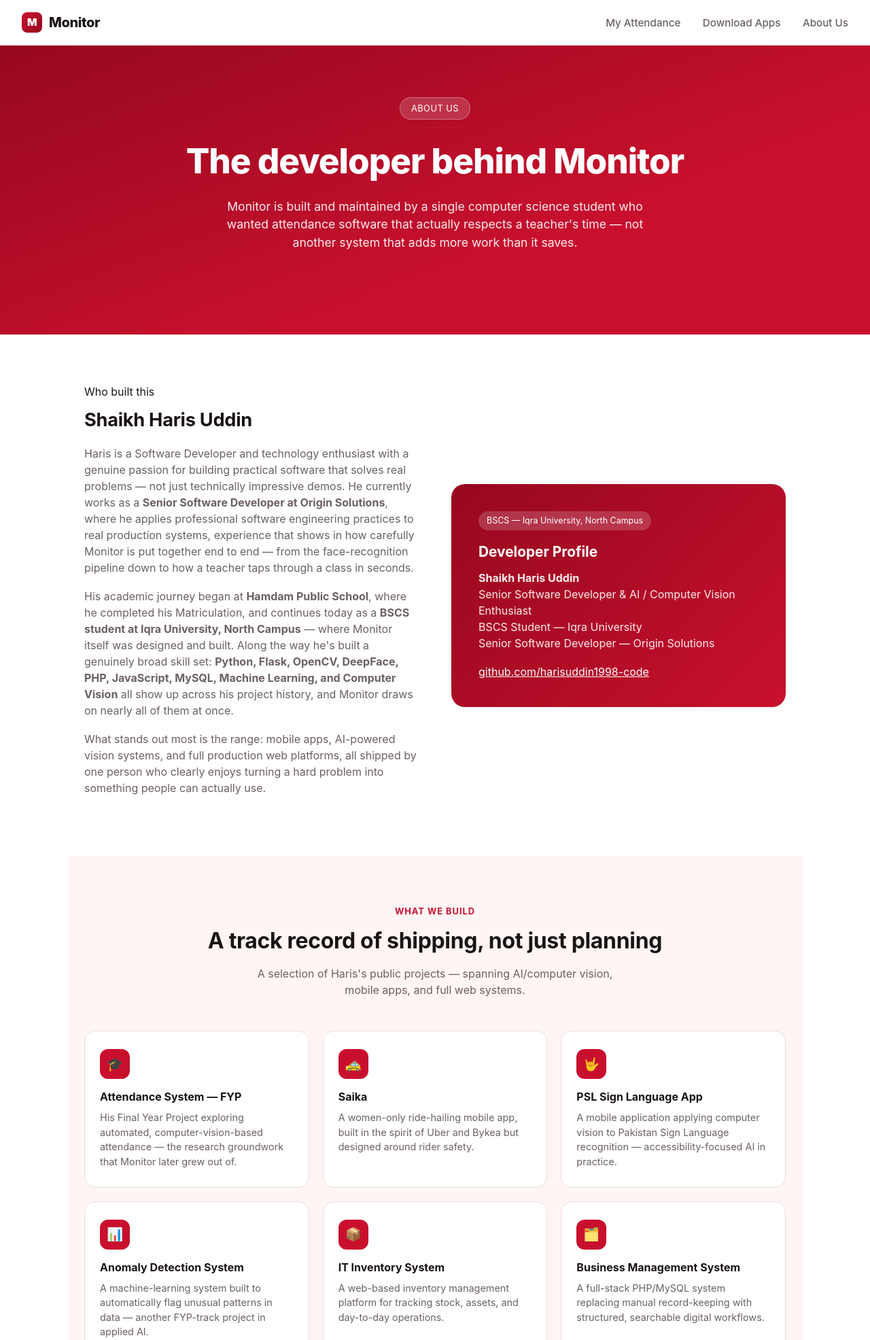
After one commit to harisuddin1998-code/attendence--system-app, a Flask app: page /about in a window 1280 px wide. The commit adds this page. Shown: the top 1971 px of the page at 68% size. Run offline with Flask 3, Linux system fonts and the light colour scheme.

Commit message:
Add About Us page and credit the developer in the footer
New /about route/template introduces Shaikh Haris Uddin (BSCS - Iqra University
North Campus, Senior Software Developer at Origin Solutions) with his background,
skills, and a curated selection of his GitHub projects. Footer now credits him
by name.

```diff
--- a/backend/app.py
+++ b/backend/app.py
@@ -47,6 +47,11 @@ def index():
 @app.get("/dashboard")
 def dashboard_page():
     return render_template("dashboard.html")
+
+
+@app.get("/about")
+def about_page():
+    return render_template("about.html")
 
 
 @app.get("/downloads")
--- /dev/null
+++ b/backend/templates/about.html
@@ -0,0 +1,136 @@
+{% extends "base.html" %}
+{% block title %}About Us - Monitor{% endblock %}
+{% block main_class %}{% endblock %}
+{% block content %}
+
+  <section class="hero-band">
+    <span class="eyebrow">About Us</span>
+    <h1>The developer behind Monitor</h1>
+    <p class="lead">
+      Monitor is built and maintained by a single computer science student who wanted attendance
+      software that actually respects a teacher's time — not another system that adds more work
+      than it saves.
+    </p>
+  </section>
+
+  <section class="section">
+    <div class="split">
+      <div>
+        <span class="eyebrow-dark" style="display:block;margin-bottom:10px;">Who built this</span>
+        <h2>Shaikh Haris Uddin</h2>
+        <p style="color:var(--muted); margin-bottom:18px;">
+          Haris is a Software Developer and technology enthusiast with a genuine passion for
+          building practical software that solves real problems — not just technically impressive
+          demos. He currently works as a <strong>Senior Software Developer at Origin Solutions</strong>,
+          where he applies professional software engineering practices to real production systems,
+          experience that shows in how carefully Monitor is put together end to end — from the
+          face-recognition pipeline down to how a teacher taps through a class in seconds.
+        </p>
+        <p style="color:var(--muted); margin-bottom:18px;">
+          His academic journey began at <strong>Hamdam Public School</strong>, where he completed
+          his Matriculation, and continues today as a <strong>BSCS student at Iqra University,
+          North Campus</strong> — where Monitor itself was designed and built. Along the way he's
+          built a genuinely broad skill set: <strong>Python, Flask, OpenCV, DeepFace, PHP,
+          JavaScript, MySQL, Machine Learning, and Computer Vision</strong> all show up across his
+          project history, and Monitor draws on nearly all of them at once.
+        </p>
+        <p style="color:var(--muted);">
+          What stands out most is the range: mobile apps, AI-powered vision systems, and full
+          production web platforms, all shipped by one person who clearly enjoys turning a hard
+          problem into something people can actually use.
+        </p>
+      </div>
+      <div class="about-card">
+        <span class="badge">BSCS — Iqra University, North Campus</span>
+        <h3>Developer Profile</h3>
+        <p>
+          <strong>Shaikh Haris Uddin</strong><br />
+          Senior Software Developer &amp; AI / Computer Vision Enthusiast<br />
+          BSCS Student — Iqra University<br />
+          Senior Software Developer — Origin Solutions
+        </p>
+        <p style="margin-top:18px;">
+          <a href="https://github.com/harisuddin1998-code" style="color:#fff; text-decoration:underline;" target="_blank" rel="noopener">
+            github.com/harisuddin1998-code
+          </a>
+        </p>
+      </div>
+    </div>
+  </section>
+
+  <section class="section alt">
+    <div class="section-heading">
+      <span class="eyebrow-dark">What we build</span>
+      <h2>A track record of shipping, not just planning</h2>
+      <p>A selection of Haris's public projects — spanning AI/computer vision, mobile apps, and
+        full web systems.</p>
+    </div>
+    <div class="feature-grid">
+      <div class="feature-card">
+        <div class="icon">🎓</div>
+        <h3>Attendance System — FYP</h3>
+        <p>His Final Year Project exploring automated, computer-vision-based attendance — the
+          research groundwork that Monitor later grew out of.</p>
+      </div>
+      <div class="feature-card">
+        <div class="icon">🚕</div>
+        <h3>Saika</h3>
+        <p>A women-only ride-hailing mobile app, built in the spirit of Uber and Bykea but
+          designed around rider safety.</p>
+      </div>
+      <div class="feature-card">
+        <div class="icon">🤟</div>
+        <h3>PSL Sign Language App</h3>
+        <p>A mobile application applying computer vision to Pakistan Sign Language recognition —
+          accessibility-focused AI in practice.</p>
+      </div>
+      <div class="feature-card">
+        <div class="icon">📊</div>
+        <h3>Anomaly Detection System</h3>
+        <p>A machine-learning system built to automatically flag unusual patterns in data —
+          another FYP-track project in applied AI.</p>
+      </div>
+      <div class="feature-card">
+        <div class="icon">📦</div>
+        <h3>IT Inventory System</h3>
+        <p>A web-based inventory management platform for tracking stock, assets, and day-to-day
+          operations.</p>
+      </div>
+      <div class="feature-card">
+        <div class="icon">🗂️</div>
+        <h3>Business Management System</h3>
+        <p>A full-stack PHP/MySQL system replacing manual record-keeping with structured,
+          searchable digital workflows.</p>
+      </div>
+    </div>
+    <p style="text-align:center; margin-top:36px;">
+      <a class="button secondary" href="https://github.com/harisuddin1998-code" target="_blank" rel="noopener"
+         style="border-color:var(--border); color:var(--text);">
+        See all projects on GitHub
+      </a>
+    </p>
+  </section>
+
+  <section class="section">
+    <div class="section-heading">
+      <span class="eyebrow-dark">Our vision</span>
+      <h2>Technology should not just digitize a process — it should make it better</h2>
+      <p style="max-width:680px;">
+        That's the standard Monitor is held to. Every attendance session it processes is meant to
+        give a teacher back minutes they'd otherwise lose to a roll call, and give students
+        instant, reliable confirmation instead of uncertainty. It's a small problem in the grand
+        scheme of software — but it's one Haris chose to solve properly, end to end, rather than
+        leave half-built. That attention to detail — from a working AI pipeline down to a
+        red-and-white icon on your home screen — is exactly why Monitor is worth trusting with
+        something as routine, and as important, as attendance.
+      </p>
+    </div>
+  </section>
+
+  <section class="cta-band">
+    <h2>Want to see more of Haris's work?</h2>
+    <p>Explore the rest of his projects — AI, mobile, and full-stack — on GitHub.</p>
+    <a class="button" href="https://github.com/harisuddin1998-code" target="_blank" rel="noopener">Visit GitHub Profile</a>
+  </section>
+
+{% endblock %}
--- a/backend/templates/base.html
+++ b/backend/templates/base.html
@@ -15,13 +15,15 @@
     <nav>
       <a href="{{ url_for('dashboard_page') }}">My Attendance</a>
       <a href="{{ url_for('downloads_page') }}">Download Apps</a>
+      <a href="{{ url_for('about_page') }}">About Us</a>
     </nav>
   </header>
   <main class="{% block main_class %}container{% endblock %}">
     {% block content %}{% endblock %}
   </main>
   <footer class="site-footer">
-    &copy; 2026 Monitor — AI-powered attendance for schools &amp; universities. Built at Iqra University, North Campus.
+    &copy; 2026 Monitor — AI-powered attendance for schools &amp; universities. Built at Iqra University,
+    North Campus, by Shaikh Haris Uddin.
   </footer>
   {% block scripts %}{% endblock %}
 </body>
```
